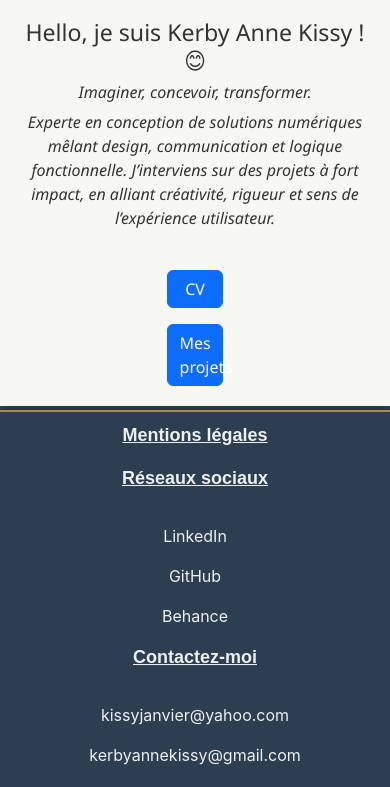
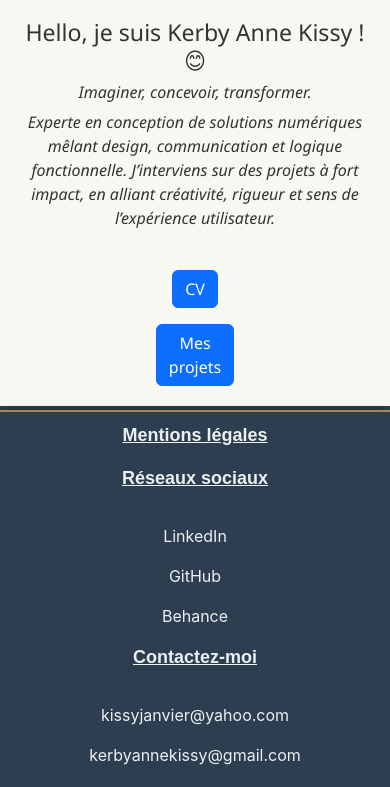
Before and after one commit to KeAnKi-JA/Curriculum-Vitae, a PHP site: page / in a window 390 px wide. Shown: the part 434-1221 px from the top of the page. Run offline with PHP 8.4, Linux system fonts and the light colour scheme.

Commit message:
Modif des boutons_ versions mobiles et ajout de la classe .btn-custom pour ne pas modifier les classes bootstrap

```diff
--- a/css/style.css
+++ b/css/style.css
@@ -168,12 +168,15 @@ main section {
   border-right: 4px solid #2c3e50;
 }
 
-.btn {
-  width: 300px;
-  gap: 16px;
-  max-width: 350px;
-  width: 100%;
-  gap: 16px;
+.btn-custom {
+  max-width: 300px;
+  padding: 12px 20px;
+  font-size: 16px;
+  text-align: center;
+  border-radius: 25px;
+  font-weight: 500;
+  word-break: break-word;
+  white-space: normal;
 }
 
 /* BOUTON CV */
--- a/index.html
+++ b/index.html
@@ -41,11 +41,11 @@
       <!--<div class="btn d-flex  justify-content-center">-->
       <div class="d-flex justify-content-center mt-4">
         <div class="d-flex gap-3 w-50 justify-content-center">
-        <!--<button type="button" class="btn btn-primary text-center"><a href="moncv.php">CV</a></button>-->
+        <!--<button type="button" class="btn btn-primary btn-custom text-center"><a href="moncv.php">CV</a></button>-->
           <a href="moncv.html" class="btn btn-primary text-white text-center text-decoration-none">
             CV
           </a>
-          <!--<button type="button" class="btn btn-primary text-center">Mes projets</button> SANS LIEN-->
+          <!--<button type="button" class="btn btn-primary btn-custom text-center">Mes projets</button> SANS LIEN-->
           <a href="Pensons social/index.php" target="blank" class="btn btn-primary text-white text-center text-decoration-none">
             Mes projets
           </a>
```
